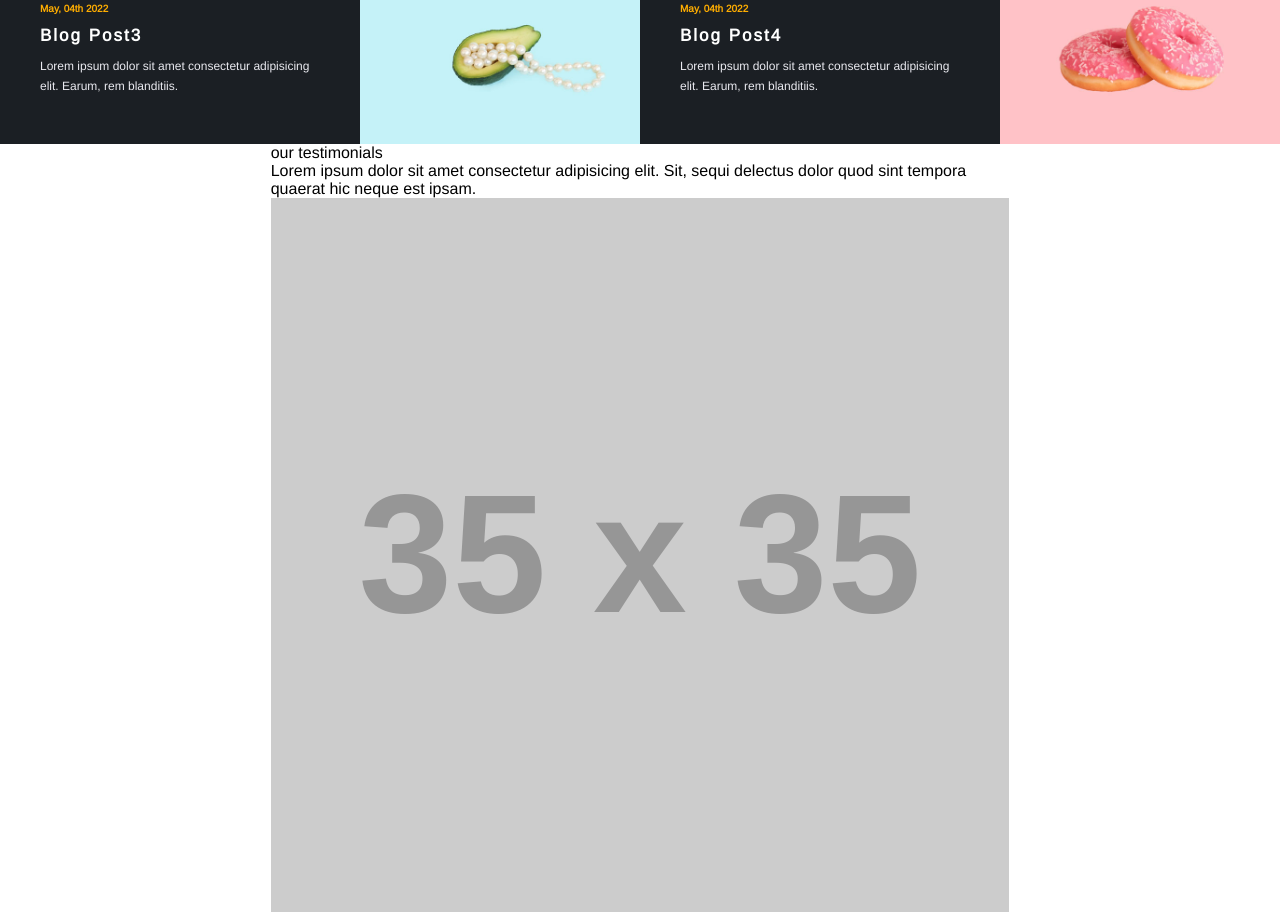
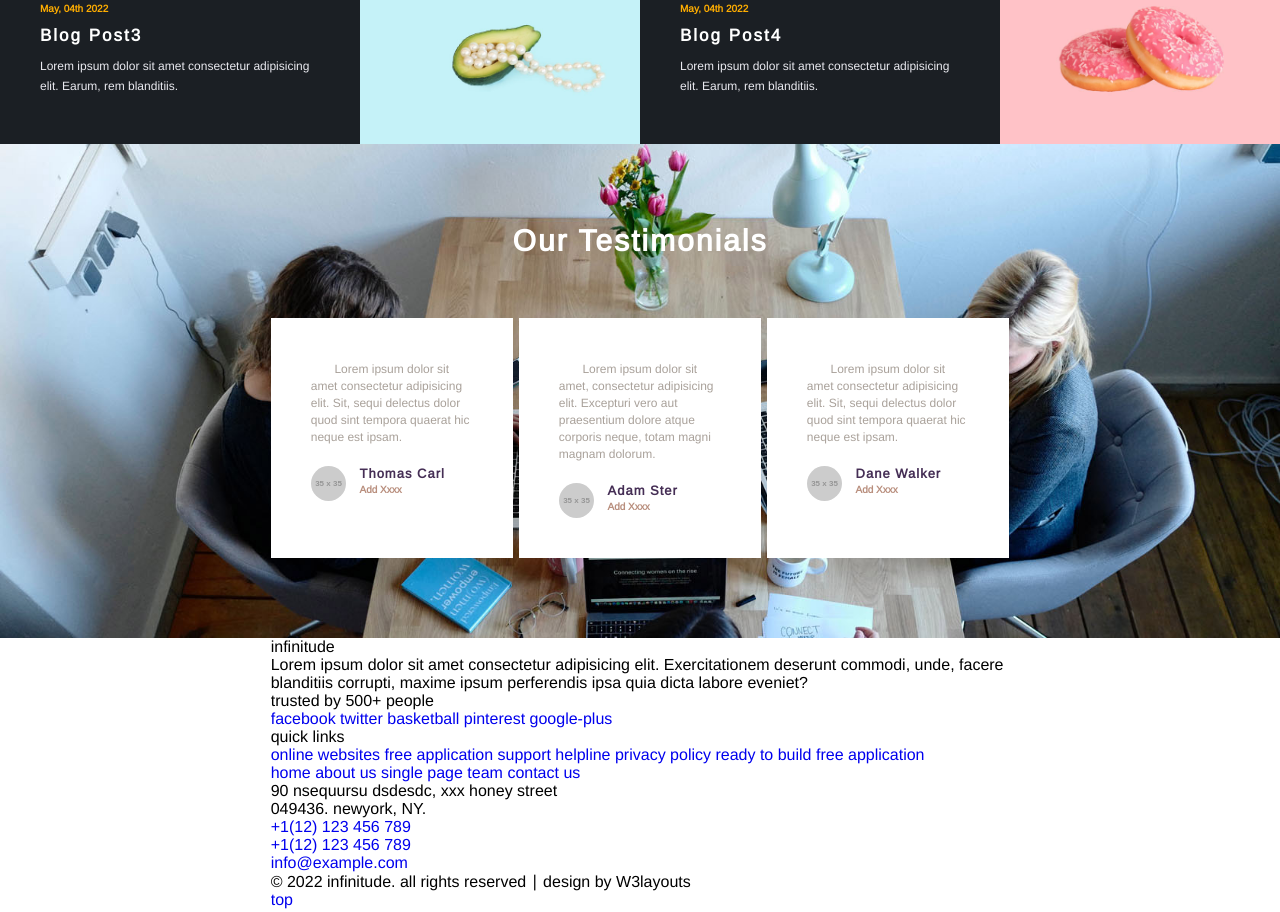
Before and after one commit to rchaitanyaaxioned/Infinitude, a plain HTML site: page index.html in a window 1280 px wide. Shown: the part 1606-2518 px from the top of the page. Drawn offline with nearby package versions, Linux system fonts and the light colour scheme; placeholder pictures from the web are drawn by us.

Commit message:
Testimonial section styled

```diff
--- a/assets/css/style.css
+++ b/assets/css/style.css
@@ -621,6 +621,92 @@ nav {
 
 /*styling for blog section end here*/
 
+/*styling for testimonials section start here*/
+.testimonials {
+  padding: 80px 0;
+  background-image: url("/assets/Images/banner3.jpg");
+  background-repeat: no-repeat;
+  background-size: cover;
+  background-color: rgb(0, 0, 0, 0.5);
+}
+
+.testimonials h3 {
+  color: #FFF;
+  font-size: 30px;
+  font-weight: bold;
+  text-align: center;
+  text-transform: capitalize;
+  letter-spacing: 2px;
+}
+
+.testimonial-list {
+  margin-top: 60px;
+  display: flex;
+  justify-content: space-between;
+}
+
+.testimonial-list li {
+  padding: 40px;
+  background-color: #FFF;
+  flex-basis: 22%;
+}
+
+.testimonial-list li p {
+  font-size: 12px;
+  color: #A9A19A;
+  line-height: 17px;
+}
+
+.testimonial-list p span::before {
+  padding-right: 5%;
+  content: "\f10d";
+  color: #DEDEDE;
+  font-size: 20px;
+  font-family: "Font Awesome 5 Solid";
+}
+
+.person-info {
+  margin-top: 20px;
+  display: flex;
+  justify-content: space-between;
+}
+
+.person-info figure {
+  flex-basis: 30%;
+}
+
+.person-info figure img {
+  max-width: 35px;
+  max-height: 35px;
+  border-radius: 50%;
+}
+
+.person-name {
+  width: 100%;
+  display: flex;
+  flex-direction: column;
+  flex-basis: 70%;
+}
+
+.person-name :first-child {
+  color: #452E55;
+  font-size: 13px;
+  font-weight: bold;
+  letter-spacing: 1px;
+  text-transform: capitalize;
+}
+
+.person-name :last-child {
+  margin-top: 3px;
+  color: #B98F7E;
+  font-size: 10px;
+  font-weight: bold;
+  text-transform: capitalize;
+}
+
+/*styling for testimonials section end here*/
+
+
 
 /*=================================
   main styling ends here
```
